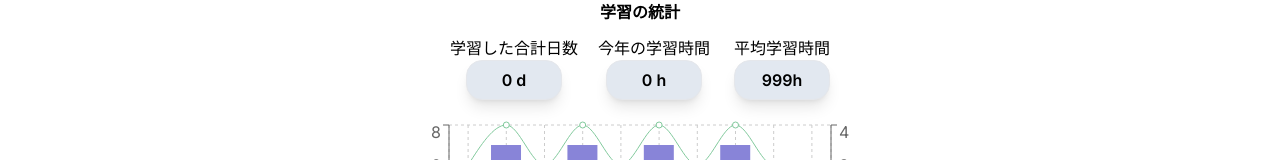
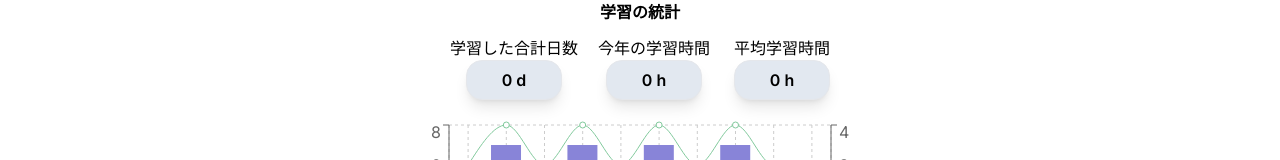
Before and after one commit to hiroyuki9614/study_memo, a Next.js app: page /statics in a window 1280 px wide. Shown: the top 160 px of the page. Built offline with nearby package versions, Linux system fonts and the light colour scheme; no server answers; the database is empty.

Commit message:
カテゴリー追加

```diff
--- a/src/app/statics/page.tsx
+++ b/src/app/statics/page.tsx
@@ -41,6 +41,23 @@ const Statics = () => {
 	// .map(d => new Date(d))
 	// .sort((a, b) => b - a);
 
+	const calculateAverageStudyTime = () => {
+		if (allStudiesData.length === 0) return 0; // データがない場合は0を返す
+
+		const totalDuration = allStudiesData.reduce((sum, item) => sum + item.duration, 0);
+		const averageDuration = totalDuration / allStudiesData.length;
+
+		// 小数点以下1桁に丸める
+		return Math.round(averageDuration * 10) / 10;
+	};
+
+	const getMostFrequentCategory = () => {
+		if (allStudiesData.length === 0) return 0; // データがない場合は0を返す
+	};
+
+	const averageStudyTime = calculateAverageStudyTime();
+	console.log(`平均学習時間: ${averageStudyTime}時間`);
+
 	const data = [
 		{ date: 'Jan', totalHours: 5, averageHours: 3 },
 		{ date: 'Feb', totalHours: 7, averageHours: 4 },
@@ -67,7 +84,7 @@ const Statics = () => {
 				</div>
 				<div className='ml-3 flex flex-col justify-center items-center'>
 					<p className='text-center'>平均学習時間</p>
-					<p className='text-center font-semibold border border-solid rounded-2xl bg-slate-200 shadow-lg w-24 h-10 flex items-center justify-center'>999h</p>
+					<p className='text-center font-semibold border border-solid rounded-2xl bg-slate-200 shadow-lg w-24 h-10 flex items-center justify-center'>{averageStudyTime} h</p>
 				</div>
 			</article>
 			<article className='flex justify-center mt-5'>
```
